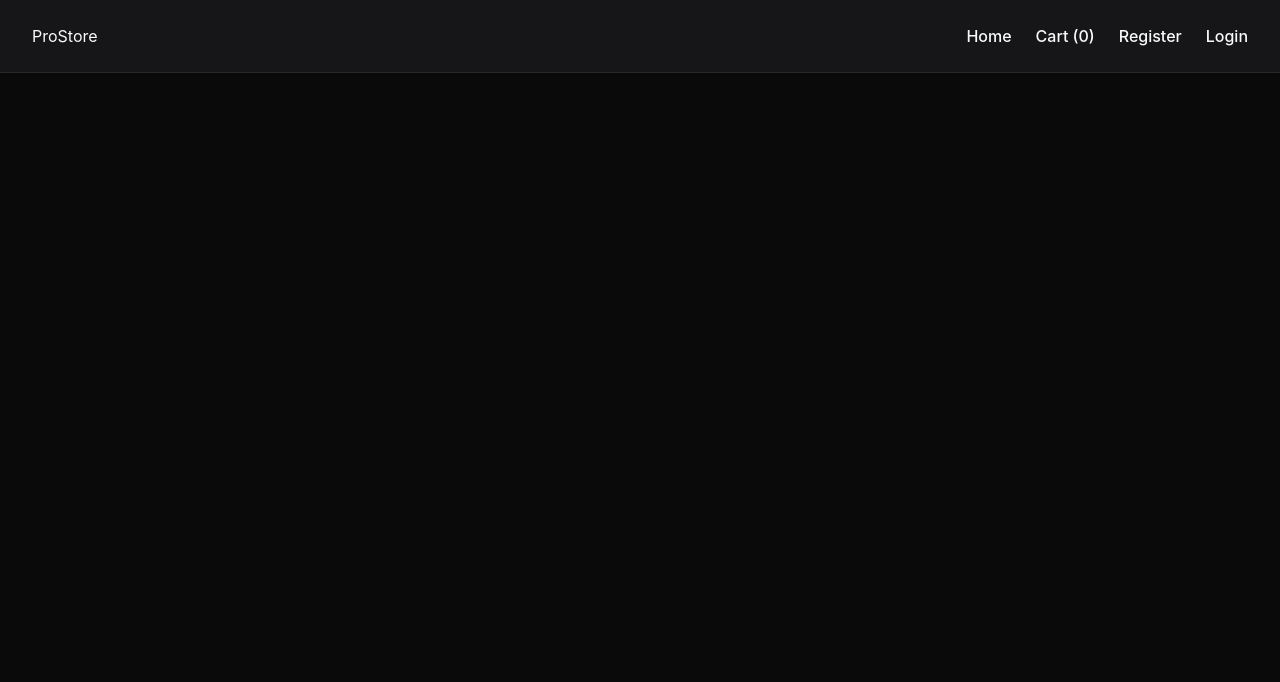
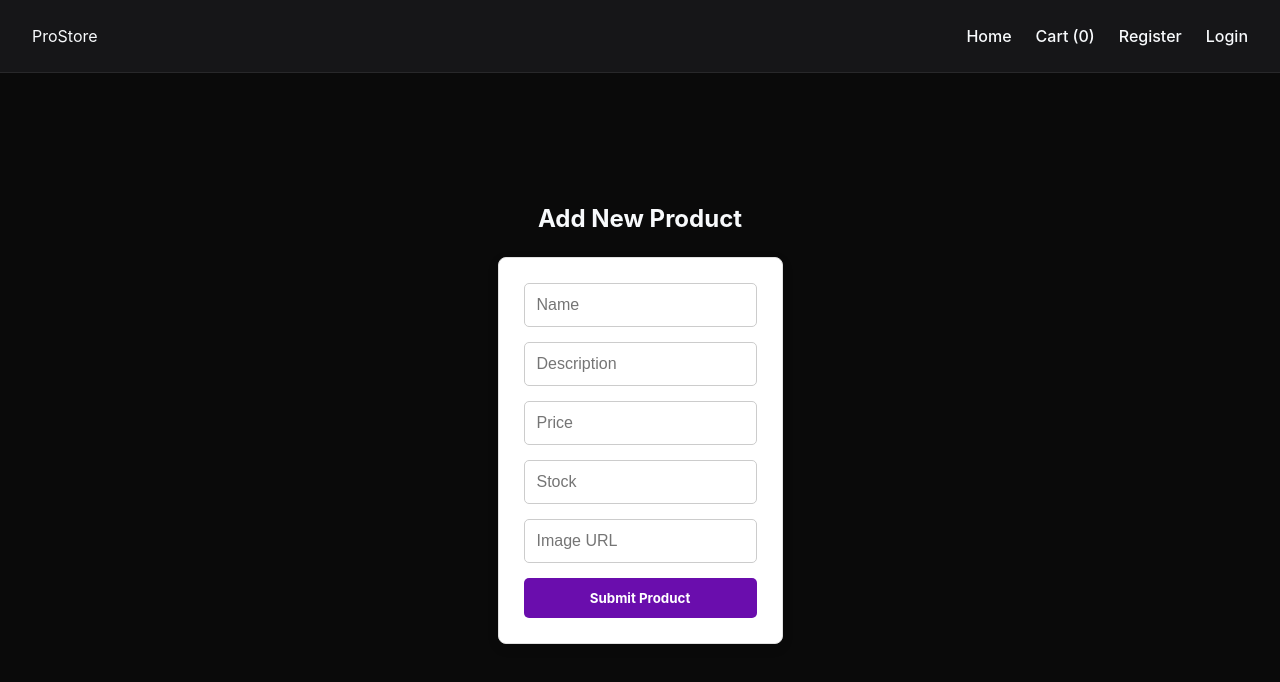
Before and after one commit to djanerch/my-ecommerce-app, a React (Vite) app in the folder client/: page /admin in a window 1280 px wide. Shown: the top 682 px of the page. Built offline with nearby package versions, Linux system fonts and the light colour scheme.

Commit message:
added admin panel

```diff
--- a/client/src/App.css
+++ b/client/src/App.css
@@ -349,3 +349,55 @@ button {
   }
 
 }
+
+/* Container for the page */
+.admin-form {
+  display: flex;
+  flex-direction: column;
+  max-width: 500px;
+  margin: 20px auto;
+  padding: 25px;
+  background-color: #ffffff;
+  border-radius: 8px;
+  box-shadow: 0 4px 12px rgba(0, 0, 0, 0.1);
+  border: 1px solid #e1e1e1;
+}
+
+/* Style for inputs */
+.admin-form input {
+  margin-bottom: 15px;
+  padding: 12px;
+  border: 1px solid #ccc;
+  border-radius: 5px;
+  font-size: 16px;
+  transition: border-color 0.3s;
+}
+
+.admin-form input:focus {
+  border-color: #6a0dad; /* Matches your purple theme */
+  outline: none;
+}
+
+/* Submit button styling */
+.admin-form button {
+  padding: 12px;
+  background-color: #6a0dad;
+  color: white;
+  border: none;
+  border-radius: 5px;
+  font-weight: bold;
+  cursor: pointer;
+  transition: background-color 0.3s;
+}
+
+.admin-form button:hover {
+  background-color: #55088c;
+}
+
+/* Responsive adjustments */
+@media (max-width: 600px) {
+  .admin-form {
+    width: 90%;
+    margin: 10px auto;
+  }
+}
--- a/client/src/App.jsx
+++ b/client/src/App.jsx
@@ -6,6 +6,7 @@ import Home from './pages/Home';
 import ProductDetails from './pages/ProductDetails';
 import Register from './pages/Register';
 import Login from './pages/Login';
+import AdminDashboard from './pages/AdminDashboard'; // Import the new dashboard
 import './App.css';
 
 function App() {
@@ -13,13 +14,14 @@ function App() {
   const [isLoggedIn, setIsLoggedIn] = useState(false);
   const [user, setUser] = useState(null);
 
-  // 1. Restore Session on Refresh
+  // 1. Restore Session (including role) on Refresh
   useEffect(() => {
     const token = localStorage.getItem('token');
     if (token) {
       try {
         const payload = JSON.parse(atob(token.split('.')[1]));
-        setUser({ id: payload.id }); // Restore user object
+        // Restore both id and role
+        setUser({ id: payload.id, role: payload.role });
         setIsLoggedIn(true);
       } catch (err) {
         console.error("Invalid token");
@@ -53,7 +55,8 @@ function App() {
   return (
     <Router>
       <div className="app-container">
-        <Navbar cartCount={cart.length} isLoggedIn={isLoggedIn} handleLogout={handleLogout} />
+        {/* Navbar now has access to 'user' for conditional rendering */}
+        <Navbar cartCount={cart.length} isLoggedIn={isLoggedIn} user={user} handleLogout={handleLogout} />
         <main className="main-content">
           <Routes>
             <Route path="/" element={<Home fetchCart={fetchCart} />} />
@@ -61,6 +64,8 @@ function App() {
             <Route path="/cart" element={<Cart cartItems={cart} fetchCart={fetchCart} />} />
             <Route path="/register" element={<Register />} />
             <Route path="/login" element={<Login setIsLoggedIn={setIsLoggedIn} setUser={setUser} />} />
+            {/* New Admin Route */}
+            <Route path="/admin" element={<AdminDashboard />} />
           </Routes>
         </main>
       </div>
--- a/client/src/components/Navbar.jsx
+++ b/client/src/components/Navbar.jsx
@@ -1,6 +1,7 @@
 import { Link } from 'react-router-dom';
 
-function Navbar({ cartCount, isLoggedIn, handleLogout }) {
+// Added 'user' as a prop to check roles
+function Navbar({ cartCount, isLoggedIn, user, handleLogout }) {
   return (
     <nav className="navbar">
       <div className="logo">
@@ -10,7 +11,11 @@ function Navbar({ cartCount, isLoggedIn, handleLogout }) {
         <Link to="/">Home</Link>
         <Link to="/cart">Cart ({cartCount})</Link>
 
-        {/* Conditional Rendering */}
+        {/* Conditional rendering for Admin Panel */}
+        {isLoggedIn && user?.role === 'admin' && (
+          <Link to="/admin" className="admin-link">Admin Panel</Link>
+        )}
+
         {isLoggedIn ? (
           <button onClick={handleLogout} className="logout-btn">Logout</button>
         ) : (
--- /dev/null
+++ b/client/src/pages/AdminDashboard.jsx
@@ -0,0 +1,44 @@
+import React, { useState } from 'react';
+
+function AdminDashboard() {
+  const [product, setProduct] = useState({ name: '', description: '', price: '', stock: '', image_url: '' });
+
+  const handleSubmit = async (e) => {
+    e.preventDefault();
+    const token = localStorage.getItem('token'); // Retrieve stored token
+
+    try {
+      const response = await fetch('http://localhost:5001/api/products', {
+        method: 'POST',
+        headers: {
+            'Content-Type': 'application/json',
+            'Authorization': `Bearer ${token}` // Mandatory for middleware verification
+        },
+        body: JSON.stringify(product),
+      });
+
+      if (response.ok) {
+        alert("Product added successfully!");
+        setProduct({ name: '', description: '', price: '', stock: '', image_url: '' });
+      } else {
+        alert("Failed to add product. Ensure you have admin privileges.");
+      }
+    } catch (err) { console.error(err); }
+  };
+
+  return (
+    <div className="main-content">
+      <h2>Add New Product</h2>
+      <form onSubmit={handleSubmit} className="admin-form">
+        <input type="text" placeholder="Name" onChange={(e) => setProduct({...product, name: e.target.value})} />
+        <input type="text" placeholder="Description" onChange={(e) => setProduct({...product, description: e.target.value})} />
+        <input type="number" placeholder="Price" onChange={(e) => setProduct({...product, price: e.target.value})} />
+        <input type="number" placeholder="Stock" onChange={(e) => setProduct({...product, stock: e.target.value})} />
+        <input type="text" placeholder="Image URL" onChange={(e) => setProduct({...product, image_url: e.target.value})} />
+        <button type="submit">Submit Product</button>
+      </form>
+    </div>
+  );
+}
+
+export default AdminDashboard;
--- a/client/src/pages/Login.jsx
+++ b/client/src/pages/Login.jsx
@@ -1,7 +1,8 @@
 import React, { useState } from 'react';
 import { useNavigate } from 'react-router-dom';
 
-function Login({ setIsLoggedIn }) {
+// Added setUser as a prop to update App.jsx state
+function Login({ setIsLoggedIn, setUser }) {
   const [formData, setFormData] = useState({ username: '', password: '' });
   const navigate = useNavigate();
 
@@ -16,10 +17,14 @@ function Login({ setIsLoggedIn }) {
 
       if (response.ok) {
         const data = await response.json();
-        // Save the token so the user stays logged in
+
+        // Save token and set user data (including the role!)
         localStorage.setItem('token', data.token);
-        setIsLoggedIn(true); // Update state in App.jsx
-        alert("Login successful!");
+
+        setIsLoggedIn(true);
+        setUser(data.user); // Now App.jsx knows the user's ID and role
+
+        alert(`Welcome back, ${data.user.username}!`);
         navigate('/');
       } else {
         alert("Invalid username or password.");
```
Also changed, not shown: 1 other file (tests, documents, lock files or other folders).
